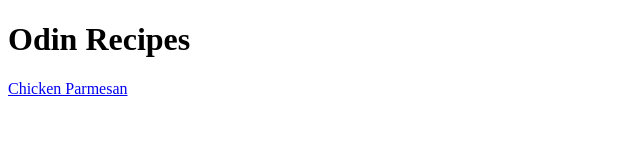
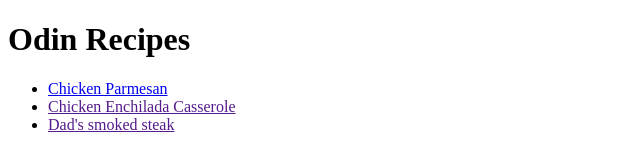
Before and after one commit to kayshwii/odin-recipes, a plain HTML site: page index.html in a window 1280 px wide. Shown: the whole page, without its empty margins (0-640 px from the left). Drawn offline with Linux system fonts and the light colour scheme.

Commit message:
added more recipe placeholders in index.html

```diff
--- a/index.html
+++ b/index.html
@@ -7,6 +7,11 @@
 </head>
 <body>
     <h1>Odin Recipes</h1>
-    <a href="./recipes/chicken-parm.html">Chicken Parmesan</a>
+    <ul>
+        <li><a href="./recipes/chicken-parm.html">Chicken Parmesan</a></li>
+        <li><a href="">Chicken Enchilada Casserole</a></li>
+        <li><a href="">Dad's smoked steak</a></li>
+    </ul>
+
 </body>
 </html>
```
